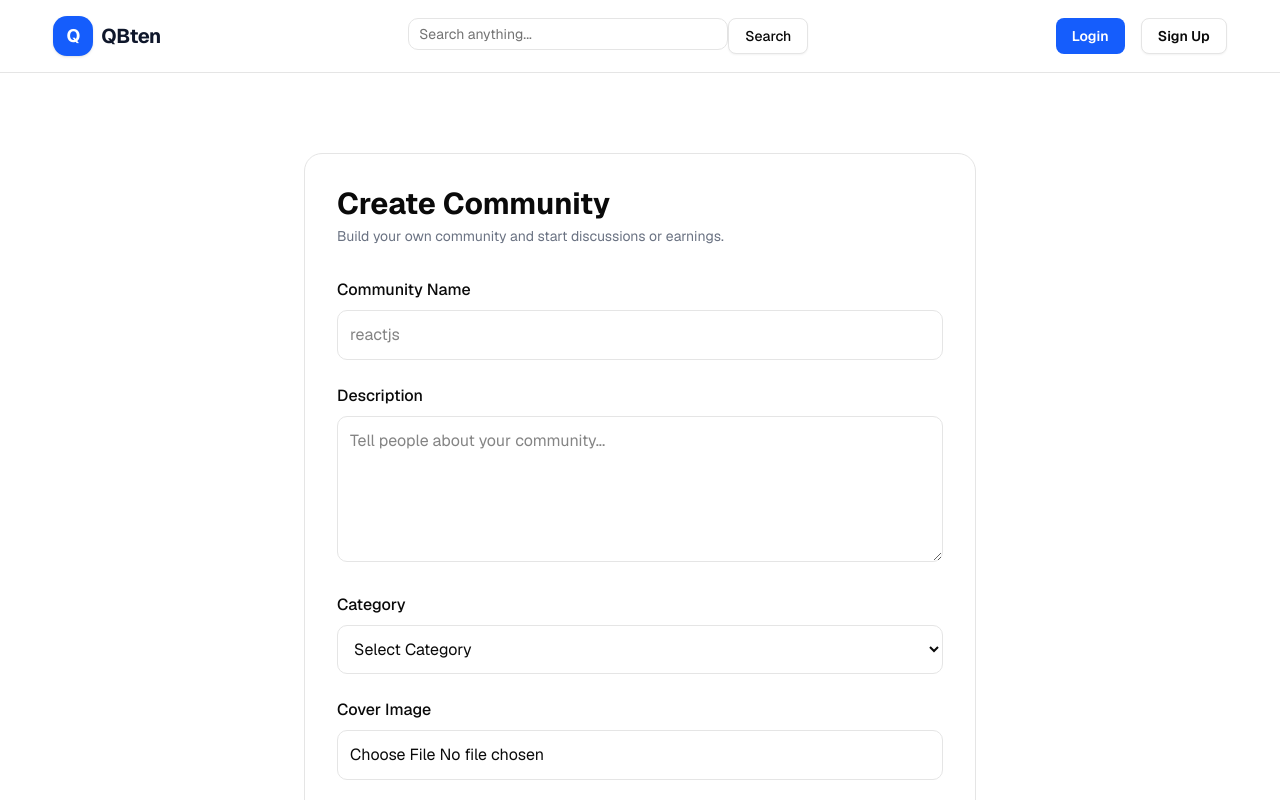
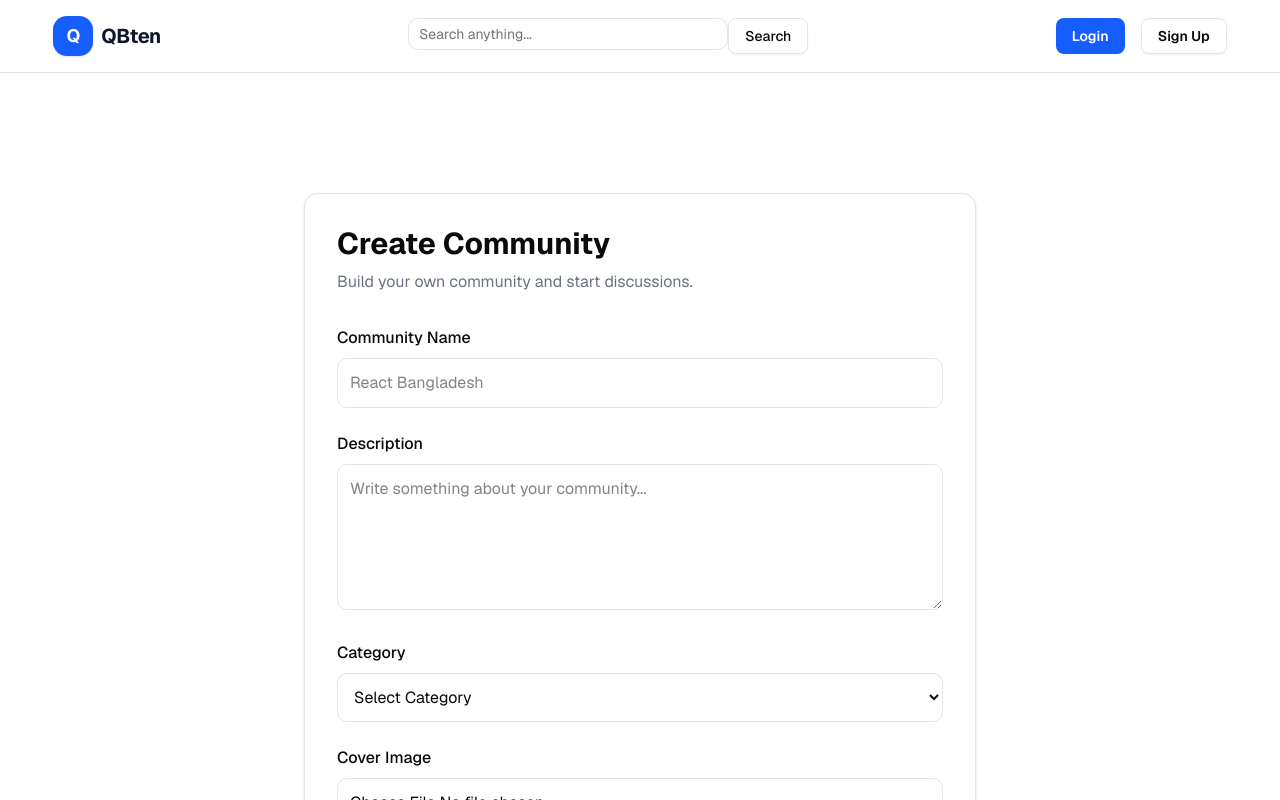
Before and after one commit to tfshorifulislam/qb-ten-client, a Next.js app: page /createCommunity in a window 1280 px wide. Shown: the top 800 px of the page. Built offline with nearby package versions, Linux system fonts and the light colour scheme.

Commit message:
create community page desing update

```diff
--- a/src/app/(createCoumminity)/createCommunity/page.tsx
+++ b/src/app/(createCoumminity)/createCommunity/page.tsx
@@ -17,30 +17,69 @@ export default function CreateACommunity() {
     formState: { errors },
   } = useForm<CommunityForm>();
 
-  const onSubmit = (data: CommunityForm) => {
-    console.log(data);
+  const onSubmit = async (data: CommunityForm) => {
+    try {
+      let imageUrl = "";
 
-    // Image
-    console.log(data.coverImage[0]);
+      // Upload image to ImgBB
+      const image = data.coverImage[0];
 
-    // এখানে FormData বানিয়ে backend এ পাঠাবে
+      if (image) {
+        const formData = new FormData();
+        formData.append("image", image);
+
+        const response = await fetch(
+          `https://api.imgbb.com/1/upload?key=${process.env.NEXT_PUBLIC_IMGBB_API_KEY}`,
+          {
+            method: "POST",
+            body: formData,
+          }
+        );
+
+        const result = await response.json();
+
+        if (result.success) {
+          imageUrl = result.data.display_url;
+        }
+      }
+
+      // Backend এ পাঠানোর data
+      const communityData = {
+        name: data.name,
+        description: data.description,
+        category: data.category,
+        coverImage: imageUrl,
+        type: data.type,
+      };
+
+      console.log("Community Data:", communityData);
+
+      // Example:
+      // await fetch("http://localhost:5000/api/community", {
+      //   method: "POST",
+      //   headers: {
+      //     "Content-Type": "application/json",
+      //   },
+      //   body: JSON.stringify(communityData),
+      // });
+
+    } catch (error) {
+      console.error("Error:", error);
+    }
   };
 
   return (
-    <div className="mx-auto w-11/12 max-w-2xl rounded-2xl border bg-white p-8">
-      <h1 className="mb-1 text-3xl font-bold">
-        Create Community
-      </h1>
-
-      <p className="mb-8 text-sm text-gray-500">
-        Build your own community and start discussions or earnings.
+    <div className="mx-auto my-10 w-11/12 max-w-2xl rounded-xl border bg-white p-8 shadow">
+      <h1 className="text-3xl font-bold">Create Community</h1>
+      <p className="mt-2 text-gray-500">
+        Build your own community and start discussions.
       </p>
 
       <form
         onSubmit={handleSubmit(onSubmit)}
-        className="space-y-6"
+        className="mt-8 space-y-6"
       >
-        {/* Name */}
+        {/* Community Name */}
         <div>
           <label className="mb-2 block font-medium">
             Community Name
@@ -48,7 +87,7 @@ export default function CreateACommunity() {
 
           <input
             type="text"
-            placeholder="reactjs"
+            placeholder="React Bangladesh"
             {...register("name", {
               required: "Community name is required",
             })}
@@ -70,7 +109,7 @@ export default function CreateACommunity() {
 
           <textarea
             rows={5}
-            placeholder="Tell people about your community..."
+            placeholder="Write something about your community..."
             {...register("description", {
               required: "Description is required",
             })}
@@ -92,7 +131,7 @@ export default function CreateACommunity() {
 
           <select
             {...register("category", {
-              required: true,
+              required: "Category is required",
             })}
             className="w-full rounded-lg border p-3"
           >
@@ -106,6 +145,12 @@ export default function CreateACommunity() {
             <option value="Business">Business</option>
             <option value="Lifestyle">Lifestyle</option>
           </select>
+
+          {errors.category && (
+            <p className="mt-1 text-sm text-red-500">
+              {errors.category.message}
+            </p>
+          )}
         </div>
 
         {/* Cover Image */}
@@ -118,13 +163,19 @@ export default function CreateACommunity() {
             type="file"
             accept="image/*"
             {...register("coverImage", {
-              required: true,
+              required: "Cover image is required",
             })}
             className="w-full rounded-lg border p-3"
           />
+
+          {errors.coverImage && (
+            <p className="mt-1 text-sm text-red-500">
+              {errors.coverImage.message}
+            </p>
+          )}
         </div>
 
-        {/* Type */}
+        {/* Community Type */}
         <div>
           <label className="mb-2 block font-medium">
             Community Type
@@ -134,19 +185,15 @@ export default function CreateACommunity() {
             {...register("type")}
             className="w-full rounded-lg border p-3"
           >
-            <option value="public">
-              🌍 Public
-            </option>
-
-            <option value="private">
-              🔒 Private
-            </option>
+            <option value="public">🌍 Public</option>
+            <option value="private">🔒 Private</option>
           </select>
         </div>
 
         <button
           type="submit"
-          className="w-full rounded-lg bg-blue-600 py-3 font-semibold text-white hover:bg-blue-500 cursor-pointer">
+          className="w-full cursor-pointer rounded-lg bg-blue-600 py-3 font-semibold text-white transition hover:bg-blue-700"
+        >
           Create Community
         </button>
       </form>
```
